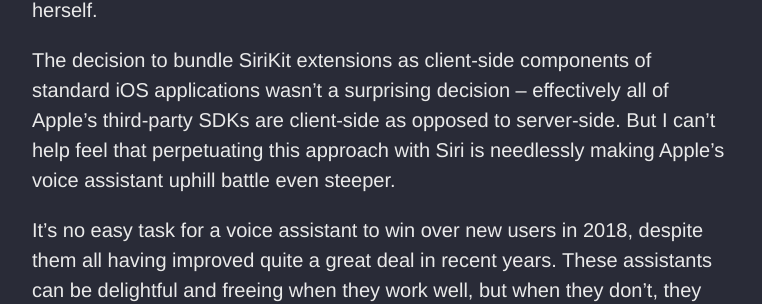
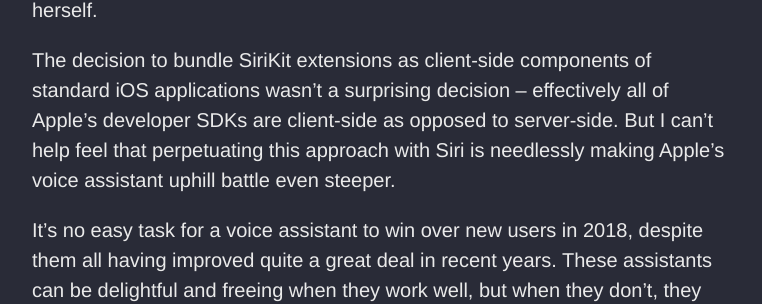
Before and after one commit to irace/irace.github.com, a Jekyll site: the page built from _posts/2018-02-07-many-siris.md, in a window 1280 px wide and 900 px high, scrolled down 1337 px. Shown: the part 211-515 px from the top of the window, without its empty margins (258-1020 px from the left). Built offline with Jekyll 4.4.1, drawn with Linux system fonts in a browser that asks for light colours.

Commit message:
Third-party not the right word here

```diff
--- a/_posts/2018-02-07-many-siris.md
+++ b/_posts/2018-02-07-many-siris.md
@@ -18,7 +18,7 @@
 
 If the [Lyft app](https://itunes.apple.com/us/app/lyft/id529379082?mt=8) is installed on your iPhone, you can ask Phone Siri to order you a car. But you can’t ask Mac Siri to do the same, because she doesn’t know what Lyft is. Compare and contrast this with the SDKs for Alexa and the Google Assistant – they each run third-party software _server-side_, such that installing the [Lyft Alexa “skill”](https://www.amazon.com/Lyft/dp/B01FV34BGE) once gives Alexa the ability to summon a ride regardless of if you’re talking to her on an Echo in your bedroom, a different Echo in your living room, or via the Alexa app on your phone. Similarly, you can ask the Google Assistant on one device to start playing a YouTube video through another (e.g. a Chromecast). iPhone Siri doesn’t have this kind of relationship with the Apple TV, regrettably; you’d have to ask Apple TV Siri herself.
 
-The decision to bundle SiriKit extensions as client-side components of standard iOS applications wasn’t a surprising decision – effectively all of Apple’s third-party SDKs are client-side as opposed to server-side. But I can’t help feel that perpetuating this approach with Siri is needlessly making Apple’s voice assistant uphill battle even steeper.
+The decision to bundle SiriKit extensions as client-side components of standard iOS applications wasn’t a surprising decision – effectively all of Apple’s developer SDKs are client-side as opposed to server-side. But I can’t help feel that perpetuating this approach with Siri is needlessly making Apple’s voice assistant uphill battle even steeper.
 
 It’s no easy task for a voice assistant to win over new users in 2018, despite them all having improved quite a great deal in recent years. These assistants can be delightful and freeing when they work well, but when they don’t, they have a tendency to make users feel embarrassed and frustrated in a way that GUI software rarely does. If one of your first voice experiences doesn’t go the way you expected it to – especially in front of other people – who could blame you for reverting back to more comfortable methods of interaction[^2]? Already facing this fundamental challenge, Apple is not doing themselves any favors by layering on the additional cognitive overhead of [a heavily fragmented Siri experience](https://twitter.com/flufffel/status/960935055412604933).
 
```
